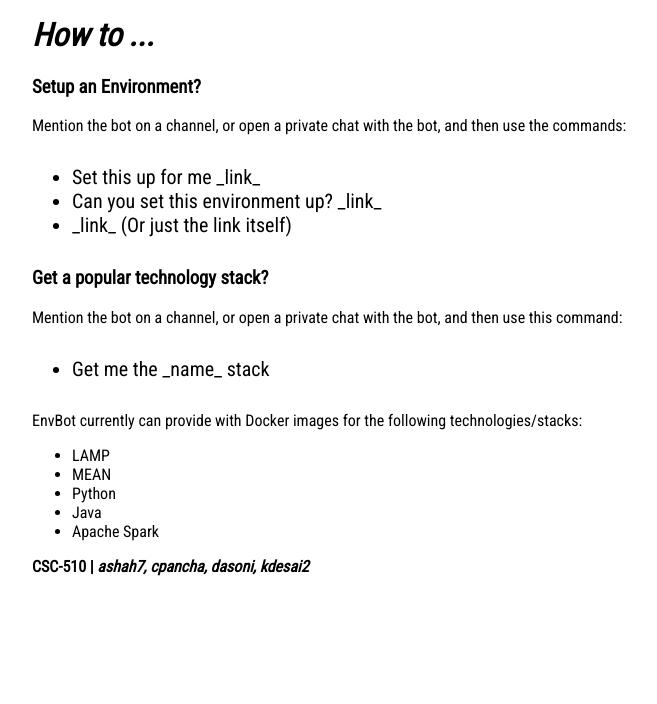
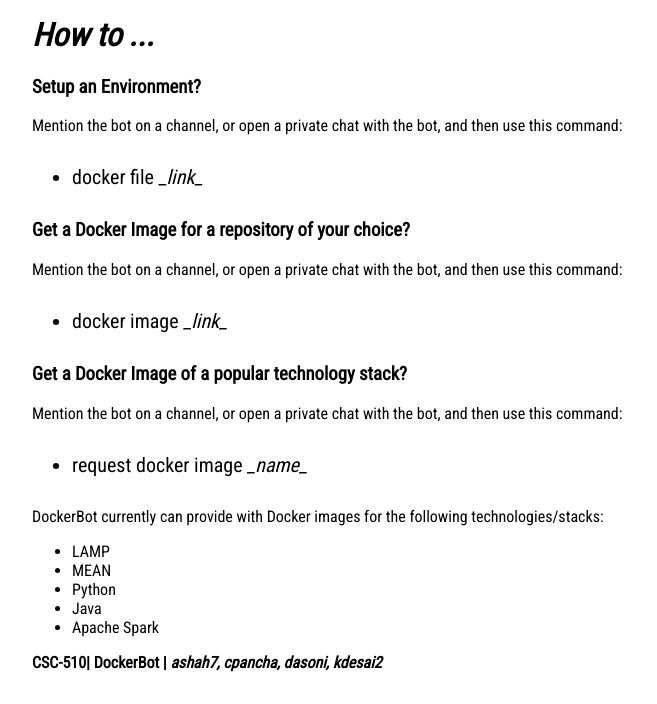
Before and after one commit to soniedarshan/EnvBot, a plain HTML site: page index.html in a window 1280 px wide. Shown: the part 121-825 px from the top of the page, without its empty margins (288-945 px from the left). Before the commit the page ends 800 px from the top, so only its background shows below. Drawn offline with Linux system fonts and the light colour scheme.

Commit message:
update Help page

```diff
--- a/index.html
+++ b/index.html
@@ -5,24 +5,34 @@
 <body style="font-family: Roboto Condensed; margin: 2em auto;">
 	<div style="margin: 3em auto;"></div>
 	<div style="width: 50%; margin: 2em auto; text-align: justify;">
-		<h1 style="font-size: 48px;">EnvBot</h1>
+		<h1 style="font-size: 48px;">DockerBot</h1>
 		<h1><i>How to ...</i></h1>
 
 		<h3>Setup an Environment?</h3>
-		<p>Mention the bot on a channel, or open a private chat with the bot, and then use the commands:
+		<p>Mention the bot on a channel, or open a private chat with the bot, and then use this command:
 			<ul style="font-size: 20px;margin: 1.5em auto;">
-				<li>Set this up for me _link_</li>
-				<li>Can you set this environment up? _link_</li>
-				<li>_link_ (Or just the link itself)</li>
+				<li>docker file <i>_link_</i></li>
+				<!-- <li>Can you set this environment up? <i>_link_</i></li>
+				<li><i>_link_</i> (Or just the link itself)</li> -->
 			</ul>
 		</p>
 
-		<h3>Get a popular technology stack?</h3>
+		<h3>Get a Docker Image for a repository of your choice?</h3>
 		<p>Mention the bot on a channel, or open a private chat with the bot, and then use this command:
 			<ul style="font-size: 20px;margin: 1.5em auto;">
-				<li>Get me the _name_ stack</li>
+				<li>docker image <i>_link_</i></li>
+				<!-- <li>Can you set this environment up? <i>_link_</i></li>
+				<li><i>_link_</i> (Or just the link itself)</li> -->
 			</ul>
-			EnvBot currently can provide with Docker images for the following technologies/stacks:
+		</p>
+
+
+		<h3>Get a Docker Image of a popular technology stack?</h3>
+		<p>Mention the bot on a channel, or open a private chat with the bot, and then use this command:
+			<ul style="font-size: 20px;margin: 1.5em auto;">
+				<li>request docker image <i>_name_</i></li>
+			</ul>
+			DockerBot currently can provide with Docker images for the following technologies/stacks:
 			<ul>
 				<li>LAMP</li>
 				<li>MEAN</li>
@@ -32,6 +42,6 @@
 			</ul>
 		</p>
 
-		<p><strong>CSC-510 | <i>ashah7, cpancha, dasoni, kdesai2</i></strong></p>
+		<p><strong>CSC-510| DockerBot | <i>ashah7, cpancha, dasoni, kdesai2</i></strong></p>
 	</div>
 </body>
```
